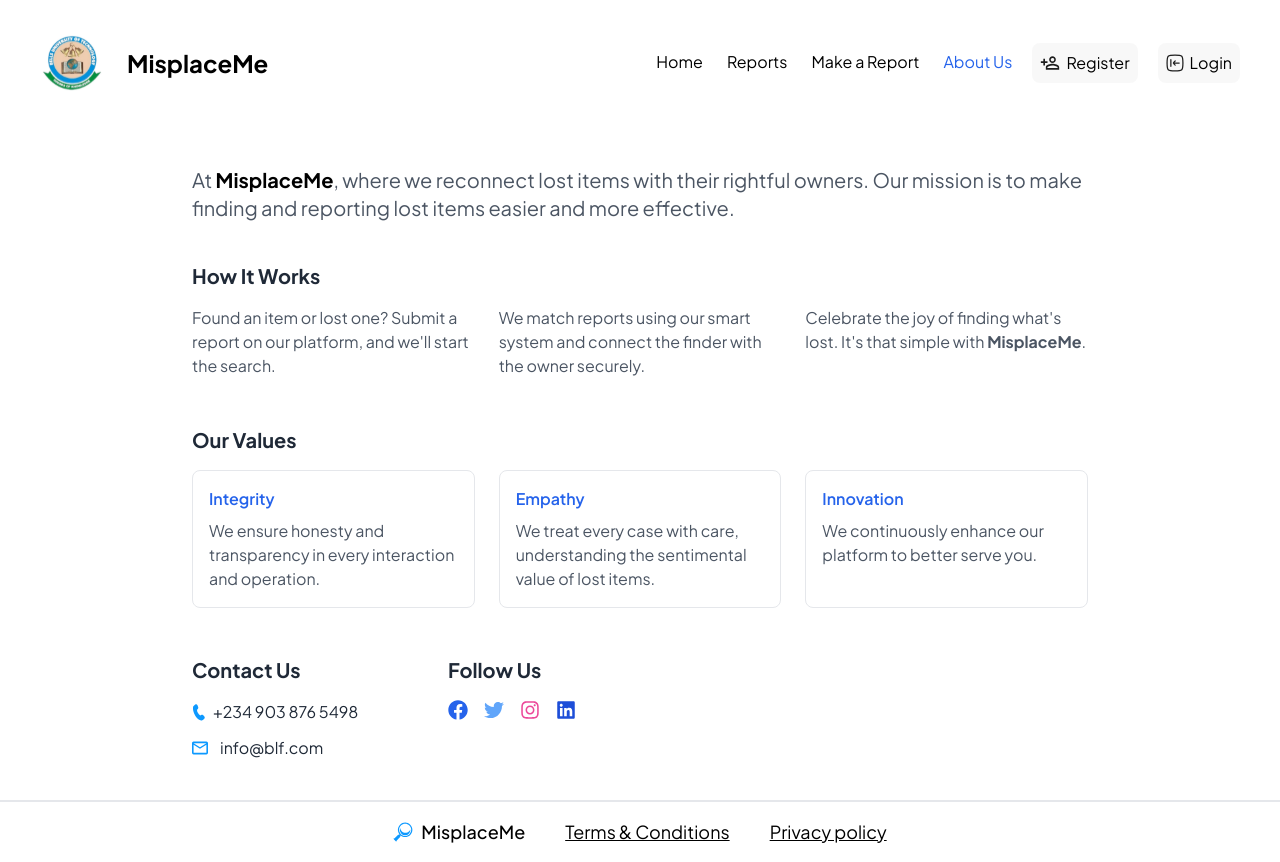
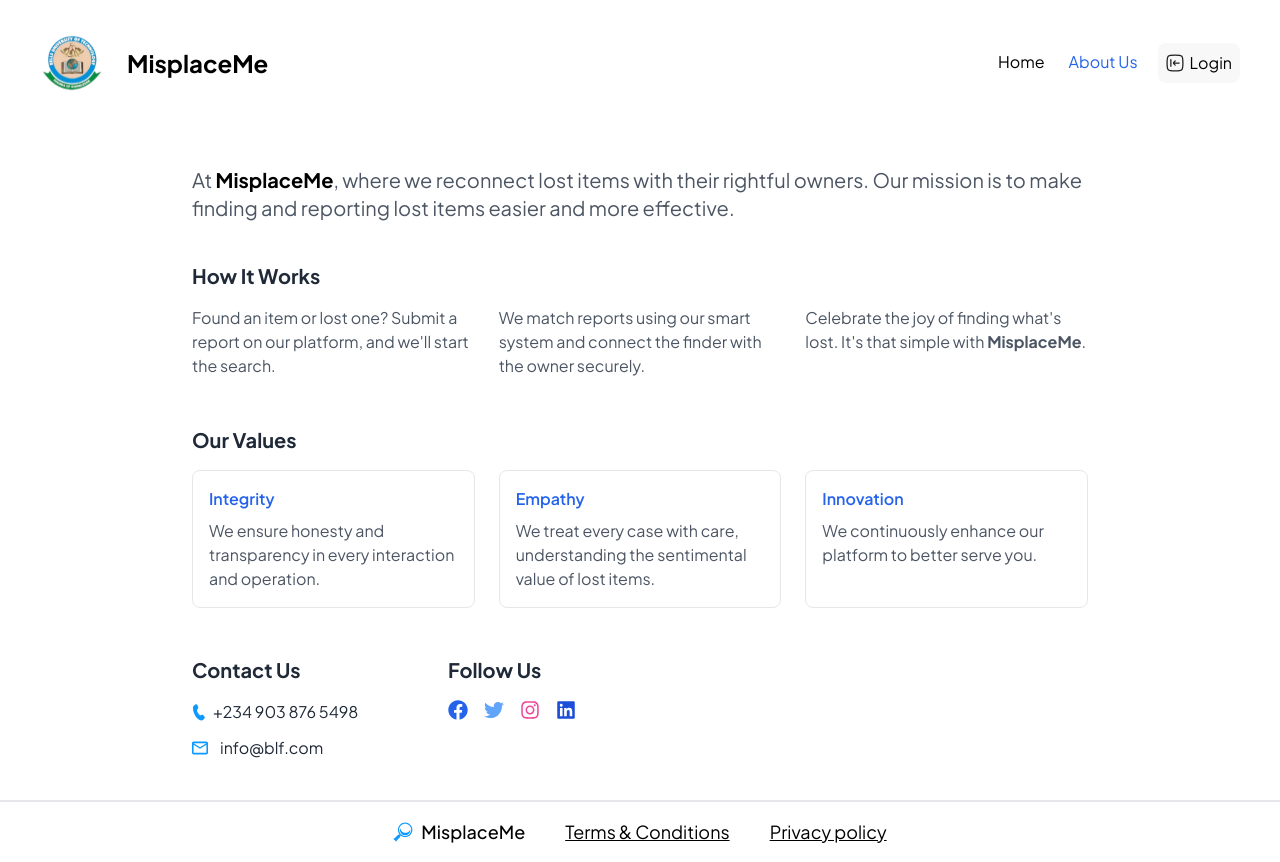
Before and after one commit to Ghreatness-Laboratory/lost-found_bellsuniversity, a React (Create React App) app: page /about-us in a window 1280 px wide. Built offline with nearby package versions, Linux system fonts and the light colour scheme; a web font is replaced by a local one.

Commit message:
feat(navbar.tsx): make reports and make a report menu only visible to logged in users)

```diff
--- a/src/components/common/navbar.tsx
+++ b/src/components/common/navbar.tsx
@@ -13,25 +13,6 @@ interface NavbarMenuProps {
   menu: string,
   href: string,
 }
-
-const navbarMenu: NavbarMenuProps[] = [
-  {
-    menu: 'Home',
-    href: '/'
-  },
-  {
-    menu: 'Reports',
-    href: '/reports'
-  },
-  {
-    menu: 'Make a Report',
-    href: '/make-a-report'
-  },
-  {
-    menu: 'About Us',
-    href: '/about-us'
-  },
-]
 
 export const universities = [
   {
@@ -61,14 +42,35 @@ export const universities = [
 ];
 
 const Navbar = ({ isNavbarOpen, handleNavClick }: NavbarProps) => {
-  const [selectedMenu, setSelectedMenu] = useState<number | null>(null);
+  const [, setSelectedMenu] = useState<number | null>(null);
   const [currentLogo, setCurrentLogo] = useState<string>(defaultLogo);
   const [currentEmail, setCurrentEmail] = useState<string>('');
   const [currentPhone, setCurrentPhone] = useState<string>('');
   const [currentSocialMedia, setCurrentSocialMedia] = useState<any>({});
-  const [mobileMenu, setMobileMenu] = useState(false);
   const pathName = window.location.pathname;
   const isMenuActive = 'text-blue-600 transition ease duration-100ms'
+  const [isLoggedIn,] = useState(false);
+
+  const navbarMenu: NavbarMenuProps[] = [
+    {
+      menu: "Home",
+      href: "/"
+    },
+    ...(isLoggedIn ? [
+      {
+        menu: "Reports",
+        href: "/reports"
+      }] : []),
+    ...(isLoggedIn ? [
+      {
+        menu: "Make a Report",
+        href: "/make-a-report"
+      }] : []),
+    {
+      menu: "About Us",
+      href: "/about-us"
+    },
+  ];
 
   useEffect(() => {
     const fetchUserData = async () => {
@@ -85,6 +87,8 @@ const Navbar = ({ isNavbarOpen, handleNavClick }: NavbarProps) => {
 
     fetchUserData();
   }, []);
+
+
 
   return (
     <nav className="py-3 sm:py-5 px-4 md:px-10">
@@ -146,8 +150,7 @@ const Navbar = ({ isNavbarOpen, handleNavClick }: NavbarProps) => {
                       </Link>
                     )
                   })}
-                  <p className={`py-1 md:py-2 pl-8 font-normal text-base cursor-pointer border-l-2 border-l-white md:border-b-2 md:border-b-white active:border-l-blue-600 md:hover:border-b-blue-600 active:text-blue-600 md:hover:text-blue-600 transition ease duration-200ms ${pathName === '/login' ? isMenuActive : ""}`}>Register</p>
-                  <p className={`py-1 md:py-2 pl-8 font-normal text-base cursor-pointer border-l-2 border-l-white md:border-b-2 md:border-b-white active:border-l-blue-600 md:hover:border-b-blue-600 active:text-blue-600 md:hover:text-blue-600 transition ease duration-200ms ${pathName === '/register' ? isMenuActive : ""}`}>Login</p>
+                  {/* <p className={`py-1 md:py-2 pl-8 font-normal text-base cursor-pointer border-l-2 border-l-white md:border-b-2 md:border-b-white active:border-l-blue-600 md:hover:border-b-blue-600 active:text-blue-600 md:hover:text-blue-600 transition ease duration-200ms ${pathName === '/register' ? isMenuActive : ""}`}>Login</p> */}
                 </ul>
               </div>
 
@@ -199,12 +202,6 @@ const Navbar = ({ isNavbarOpen, handleNavClick }: NavbarProps) => {
 
           <div className="flex items-center gap-5">
             <button className="flex items-center gap-1.5 justify-center cursor-pointer rounded-lg p-2 bg-[rgba(129,129,129,0.06)] backdrop-blur-[2px]">
-              <svg xmlns="http://www.w3.org/2000/svg" width="20" height="20" viewBox="0 0 20 20" fill="none">
-                <path d="M12.5002 3.33337C11.6161 3.33337 10.7683 3.68456 10.1431 4.30968C9.51802 4.93481 9.16683 5.78265 9.16683 6.66671C9.16683 7.55076 9.51802 8.39861 10.1431 9.02373C10.7683 9.64885 11.6161 10 12.5002 10C13.3842 10 14.2321 9.64885 14.8572 9.02373C15.4823 8.39861 15.8335 7.55076 15.8335 6.66671C15.8335 5.78265 15.4823 4.93481 14.8572 4.30968C14.2321 3.68456 13.3842 3.33337 12.5002 3.33337ZM12.5002 4.91671C12.73 4.91671 12.9575 4.96197 13.1699 5.04992C13.3822 5.13786 13.5751 5.26677 13.7376 5.42927C13.9001 5.59177 14.029 5.78469 14.117 5.99701C14.2049 6.20933 14.2502 6.43689 14.2502 6.66671C14.2502 6.89652 14.2049 7.12408 14.117 7.3364C14.029 7.54872 13.9001 7.74164 13.7376 7.90414C13.5751 8.06665 13.3822 8.19555 13.1699 8.2835C12.9575 8.37144 12.73 8.41671 12.5002 8.41671C12.2703 8.41671 12.0428 8.37144 11.8305 8.2835C11.6181 8.19555 11.4252 8.06665 11.2627 7.90414C11.1002 7.74164 10.9713 7.54872 10.8834 7.3364C10.7954 7.12408 10.7502 6.89652 10.7502 6.66671C10.7502 6.20258 10.9345 5.75746 11.2627 5.42927C11.5909 5.10108 12.036 4.91671 12.5002 4.91671ZM3.3335 5.83337V8.33337H0.833496V10H3.3335V12.5H5.00016V10H7.50016V8.33337H5.00016V5.83337H3.3335ZM12.5002 10.8334C10.2752 10.8334 5.8335 11.9417 5.8335 14.1667V16.6667H19.1668V14.1667C19.1668 11.9417 14.7252 10.8334 12.5002 10.8334ZM12.5002 12.4167C14.9752 12.4167 17.5835 13.6334 17.5835 14.1667V15.0834H7.41683V14.1667C7.41683 13.6334 10.0002 12.4167 12.5002 12.4167Z" fill="#1E1E1E" />
-              </svg>
-              <p className='hidden sm:block'>Register</p>
-            </button>
-            <button className="flex items-center gap-1.5 justify-center cursor-pointer rounded-lg p-2 bg-[rgba(129,129,129,0.06)] backdrop-blur-[2px]">
               <svg xmlns="http://www.w3.org/2000/svg" width="18" height="18" viewBox="0 0 18 18" fill="none">
                 <path d="M1.0835 9.00004C1.0835 5.26837 1.0835 3.40171 2.24266 2.24254C3.40183 1.08337 5.26766 1.08337 9.00016 1.08337C12.7318 1.08337 14.5985 1.08337 15.7577 2.24254C16.9168 3.40171 16.9168 5.26754 16.9168 9.00004C16.9168 12.7317 16.9168 14.5984 15.7577 15.7575C14.5985 16.9167 12.7327 16.9167 9.00016 16.9167C5.2685 16.9167 3.40183 16.9167 2.24266 15.7575C1.0835 14.5984 1.0835 12.7325 1.0835 9.00004Z" stroke="#1E1E1E" stroke-width="1.25" stroke-linecap="round" stroke-linejoin="round" />
                 <path d="M13.1976 9.02343H7.38509M7.38509 9.02343C7.38509 9.49843 9.18092 11.0959 9.18092 11.0959M7.38509 9.02343C7.38509 8.5351 9.18092 6.96926 9.18092 6.96926M4.86426 5.6626V12.3293" stroke="#1E1E1E" stroke-width="1.25" stroke-linecap="round" stroke-linejoin="round" />
```
